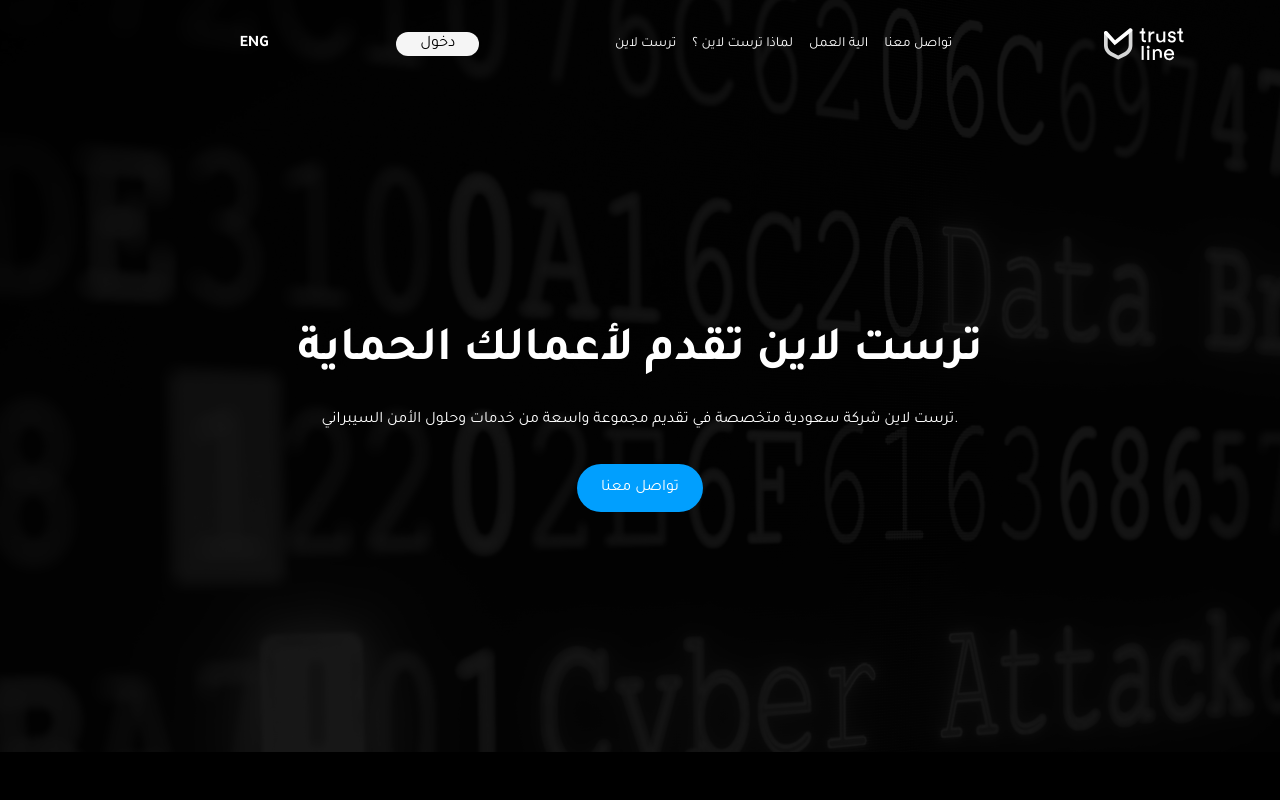
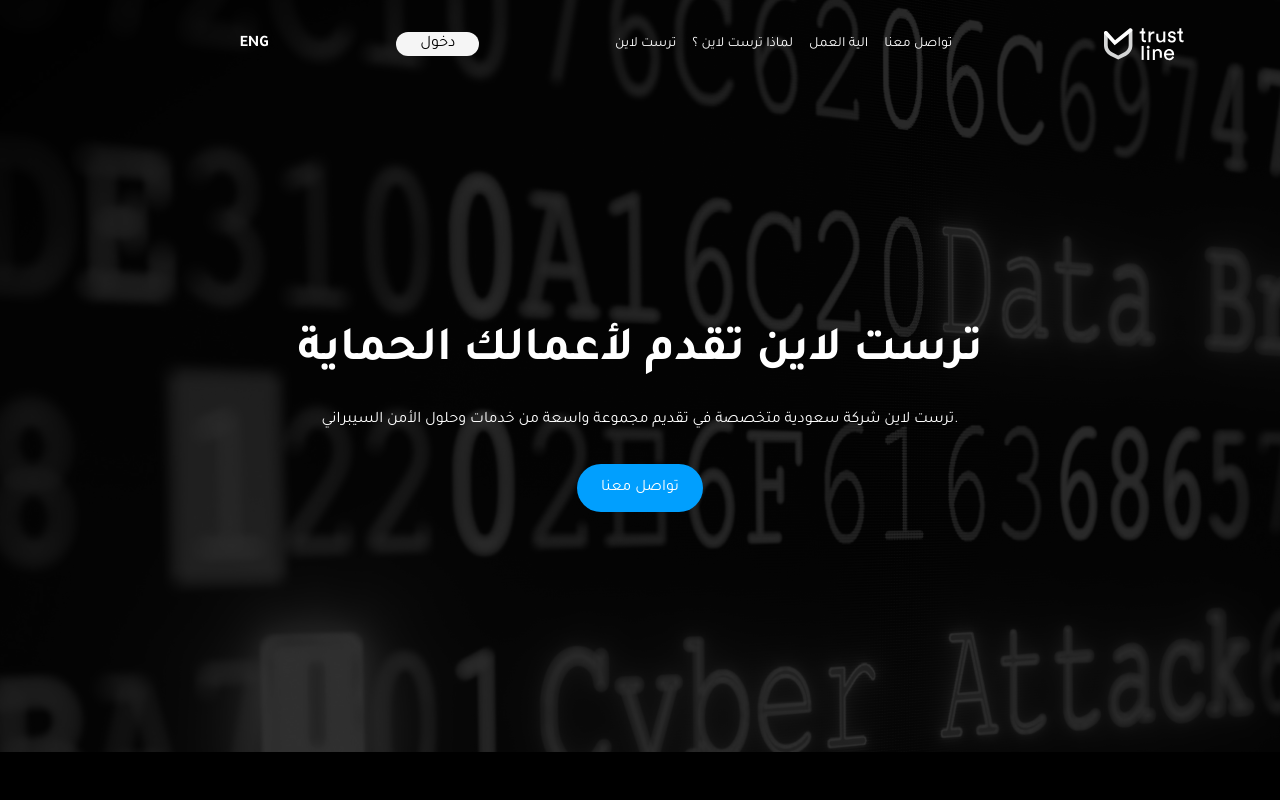
Before and after one commit to MAlngaawy/trustline, a React (Create React App) app: page / in a window 1280 px wide. Shown: the top 800 px of the page. Built offline with nearby package versions, Linux system fonts and the light colour scheme.

Commit message:
remove console logs

```diff
--- a/src/App.js
+++ b/src/App.js
@@ -16,7 +16,7 @@
         className="top-section relative"
         style={{ backgroundImage: `url(${dark})` }}
       >
-        <div className="absolute top-0 left-0 h-full w-full bg-black opacity-90"></div>
+        <div className="absolute top-0 left-0 h-full w-full bg-black opacity-60 md:opacity-80"></div>
         <Navbar />
         <Hero />
       </div>
--- a/src/components/Clients.jsx
+++ b/src/components/Clients.jsx
@@ -17,7 +17,6 @@
   useEffect(() => {
     window.addEventListener("resize", () => {
       setWindowWidth(window.innerWidth);
-      console.log(windowWidth);
     });
   }, [windowWidth]);
 
--- a/src/components/Navbar.jsx
+++ b/src/components/Navbar.jsx
@@ -19,7 +19,6 @@
           className="close absolute left-10 top-5 sm:hidden"
           onClick={() => {
             setOpen(false);
-            console.log("clicked", open);
           }}
         >
           Close
--- a/src/components/Services.jsx
+++ b/src/components/Services.jsx
@@ -35,7 +35,6 @@
 ];
 
 const Services = () => {
-  console.log(data.length);
   return (
     <div className="services py-20 relative p-2">
       <div className="overlay absolute top-0 left-0 h-1/2 w-full bg-black -z-10"></div>
```
